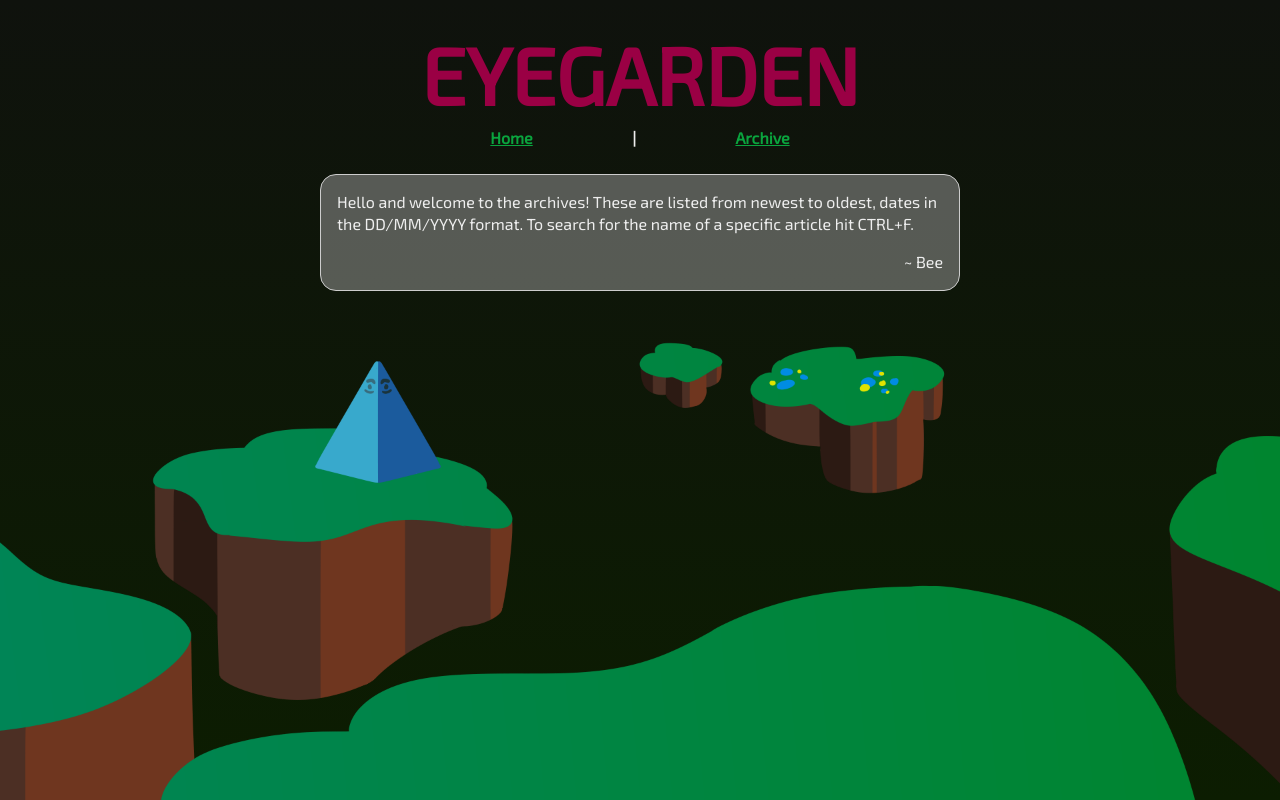
After one commit to Backwards-N/Backwards-N.github.io, a PHP site: page /archive.html in a window 1280 px wide. The commit adds this page. Run offline with PHP 8.4, Linux system fonts and the light colour scheme.

Commit message:
Post template.

```diff
--- /dev/null
+++ b/archive.html
@@ -0,0 +1,42 @@
+<!doctype html>
+<html class="no-js" lang="">
+
+<head>
+	<meta charset="utf-8">
+	<title>EYEGARDEN</title>
+	<meta name="description" content="A devblog.">
+	<meta name="viewport" content="width=device-width, initial-scale=1">
+
+	<link rel="manifest" href="site.webmanifest">
+	<link rel="apple-touch-icon" href="icon.png">
+	<!-- Place favicon.ico in the root directory -->
+
+	<link rel="stylesheet" href="css/normalize.css">
+	<link href="https://fonts.googleapis.com/css?family=Exo+2&display=swap" rel="stylesheet">
+	<link rel="stylesheet" href="css/main.css">
+
+	<meta name="theme-color" content="#fafafa">
+</head>
+
+<body>
+	<!--[if IE]>
+		<p class="browserupgrade">You are using an <strong>outdated</strong> browser. Please <a href="https://browsehappy.com/">upgrade your browser</a> to improve your experience and security.</p>
+	<![endif]-->
+
+	<h1>EYEGARDEN</h1>
+	<p class="linkbar"><a href="index.html">Home</a> | <a href="archive.html">Archive<a></p>
+
+	<!-- placeholder posts -->
+	<div class="post"><p>Hello and welcome to the archives! These are listed from newest to oldest, dates in the DD/MM/YYYY format. To search for the name of a specific article hit CTRL+F.</p>
+
+	<p class="signature">~ Bee</p></div>
+
+
+	<script src="js/vendor/modernizr-3.8.0.min.js"></script>
+	<script src="https://code.jquery.com/jquery-3.4.1.min.js" integrity="sha256-CSXorXvZcTkaix6Yvo6HppcZGetbYMGWSFlBw8HfCJo=" crossorigin="anonymous"></script>
+	<script>window.jQuery || document.write('<script src="js/vendor/jquery-3.4.1.min.js"><\/script>')</script>
+	<script src="js/plugins.js"></script>
+	<script src="js/main.js"></script>
+</body>
+
+</html>
--- a/css/main.css
+++ b/css/main.css
@@ -12,6 +12,8 @@
    ========================================================================== */
 
 html {
+	min-height: 100%;
+
   color: #EEEEEE;
   font-size: 1em;
 	font-family: 'Exo 2', sans-serif;
@@ -21,8 +23,10 @@ html {
 
 	background-position: bottom;
   background-repeat: no-repeat;
-  background-size: 100% auto;
+  background-size: 100% auto, cover;
   position: relative;
+
+	background-color: #0F120D
 }
 
 /*
```
Also changed, not shown: index.html (+0 -7 lines), posts/post_template.html (added, +45 -0 lines).
